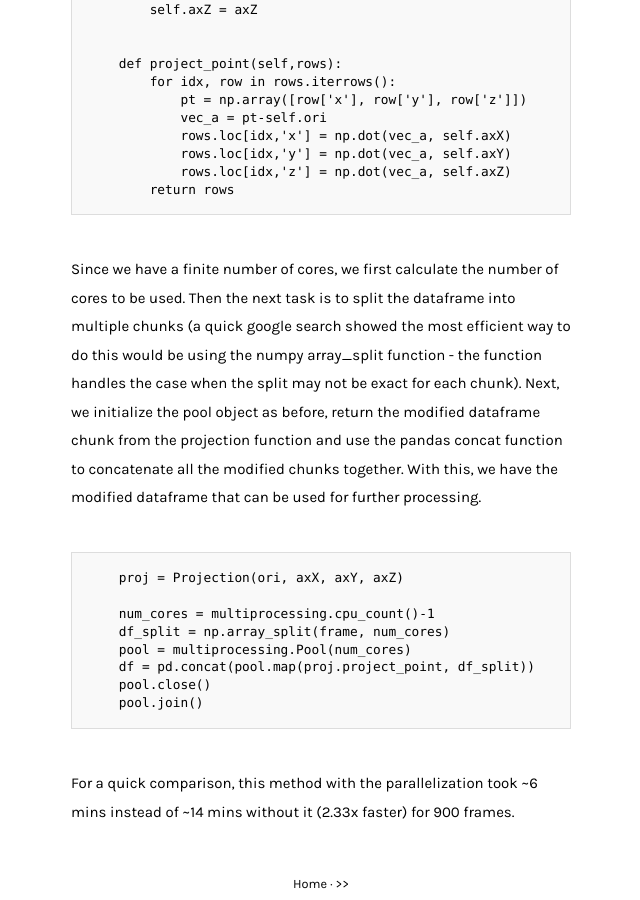
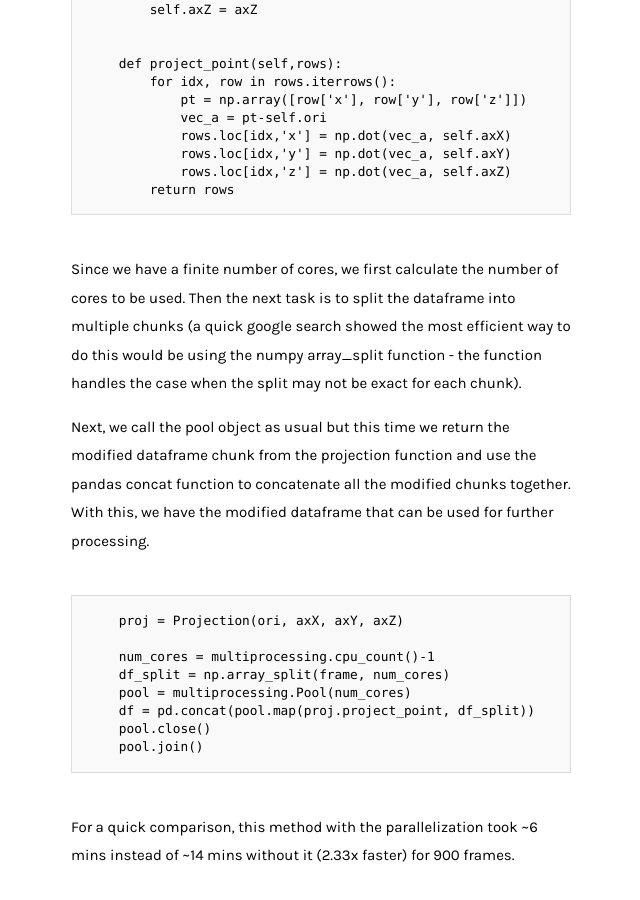
Before and after one commit to deshanadesai/deshanadesai-BAK.github.io, a Jekyll site: the page built from _posts/2021-10-13-Multiprocessing-with-pandas-trick.md, in a window 1280 px wide and 900 px high, scrolled down 975 px. Shown: the whole window, without its empty margins (319-959 px from the left). Built offline with Jekyll 4.4.1, drawn with Linux system fonts in a browser that asks for light colours.

Commit message:
Update 2021-10-13-Multiprocessing-with-pandas-trick.md

````diff
--- a/_posts/2021-10-13-Multiprocessing-with-pandas-trick.md
+++ b/_posts/2021-10-13-Multiprocessing-with-pandas-trick.md
@@ -33,7 +33,9 @@ class Projection:
         return rows
 ```
 Since we have a finite number of cores, we first calculate the number of cores to be used. Then the next task is to split the dataframe into multiple chunks (a quick google search showed the most efficient way to do this would be using the numpy array_split function - the function handles the case when the split may not be exact for each chunk).
-Next, we initialize the pool object as before, return the modified dataframe chunk from the projection function and use the pandas concat function to concatenate all the modified chunks together. With this, we have the modified dataframe that can be used for further processing.
+
+
+Next, we call the pool object as usual but this time we return the modified dataframe chunk from the projection function and use the pandas concat function to concatenate all the modified chunks together. With this, we have the modified dataframe that can be used for further processing.
 
 ```
     proj = Projection(ori, axX, axY, axZ)
````
